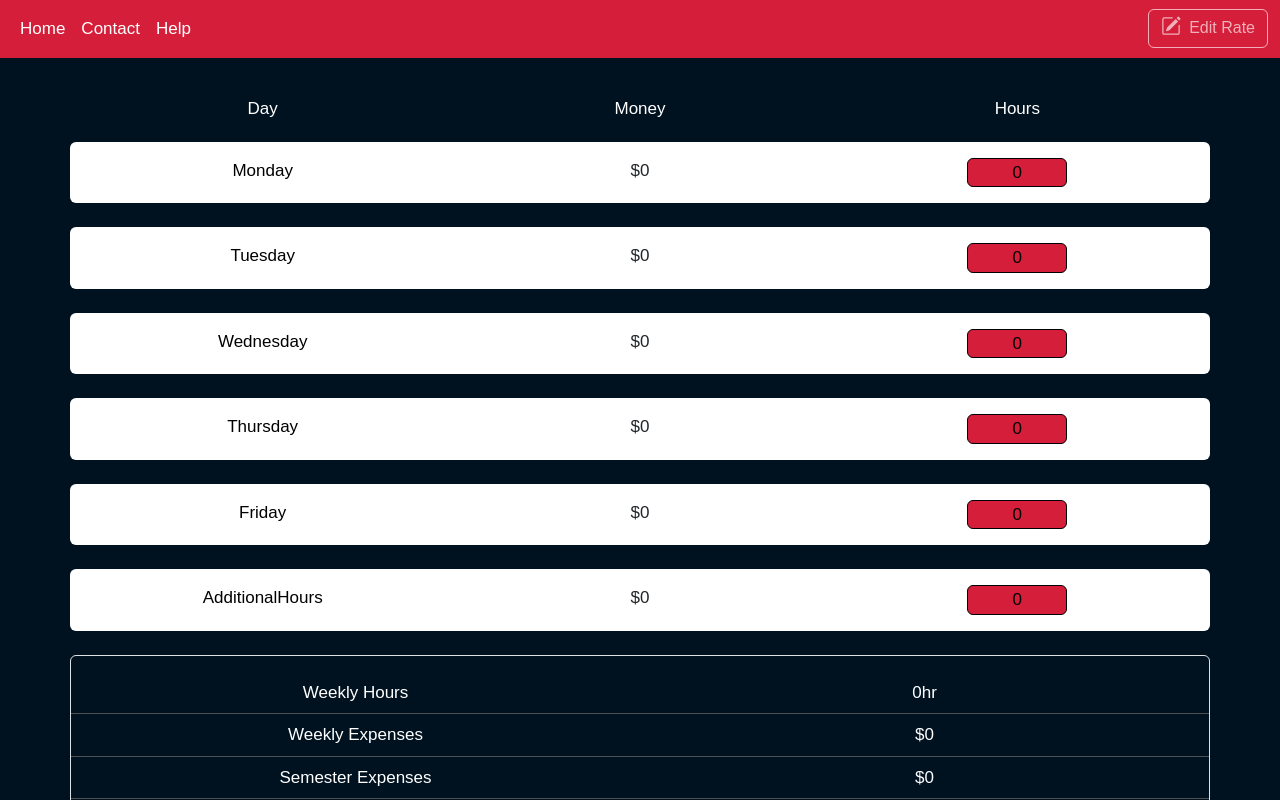
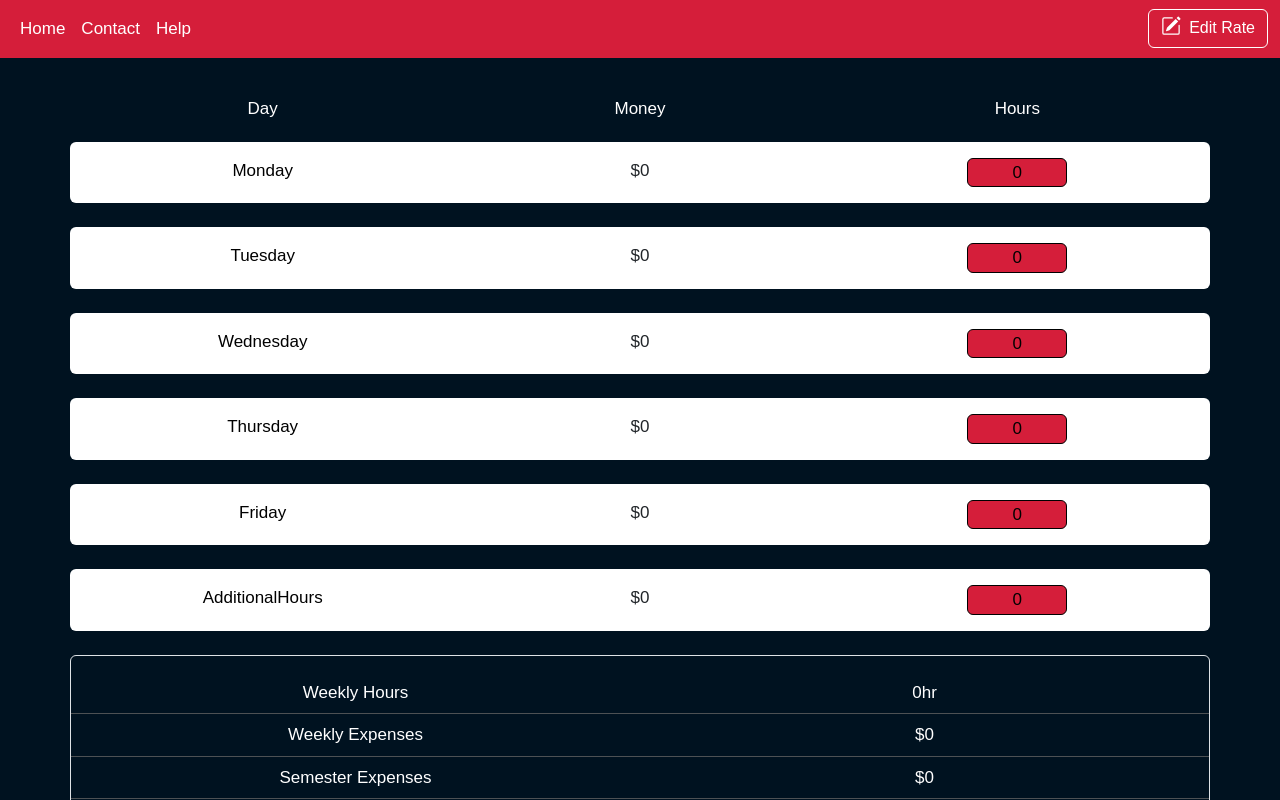
Before and after one commit to JosephBoat404/Parking-Calculator, a React (Create React App) app in the folder my-app/: page / in a window 1280 px wide. Shown: the top 800 px of the page. Built offline with nearby package versions, Linux system fonts and the light colour scheme.

Commit message:
Remove Disable classname

```diff
--- a/my-app/src/components/Navbar.jsx
+++ b/my-app/src/components/Navbar.jsx
@@ -56,7 +56,7 @@ function Navbar({ handleShowModal }) {
           </ul>
         </div>
         <button
-          className="btn btn-outline-light ml-auto editbtn disabled"
+          className="btn btn-outline-light ml-auto editbtn"
           onClick={handleShowModal}
           disabled={isHelpPage}
         >
```
